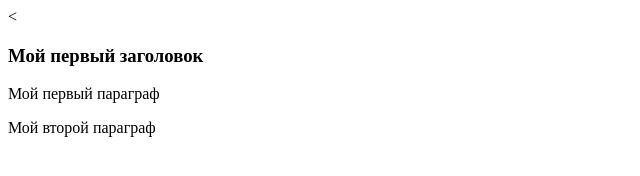
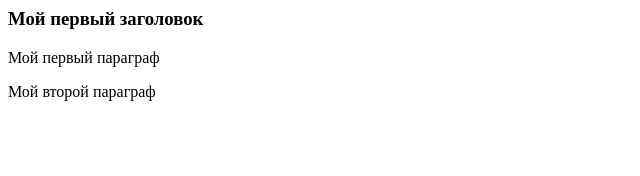
Before and after one commit to AleksandrBabaskin/test, a plain HTML site: page index.html in a window 1280 px wide. Shown: the whole page, without its empty margins (0-640 px from the left). Drawn offline with Linux system fonts and the light colour scheme.

Commit message:
Поправили лишний символ

```diff
--- a/index.html
+++ b/index.html
@@ -1,7 +1,7 @@
 <html>
 <head>
 <title>HTML структура документа</title>
-<<link rel="stylesheet" href="/css/master.css">
+<link rel="stylesheet" href="/css/master.css">
 </head>
 <body>
 <h3>Мой первый заголовок</h3>
```
